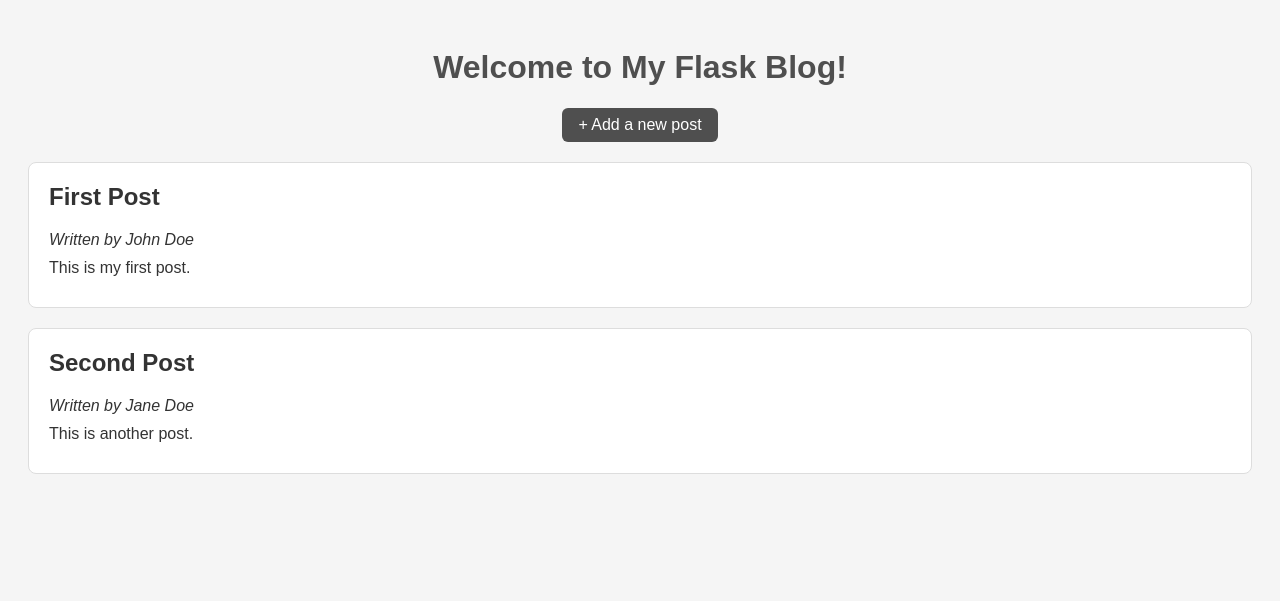
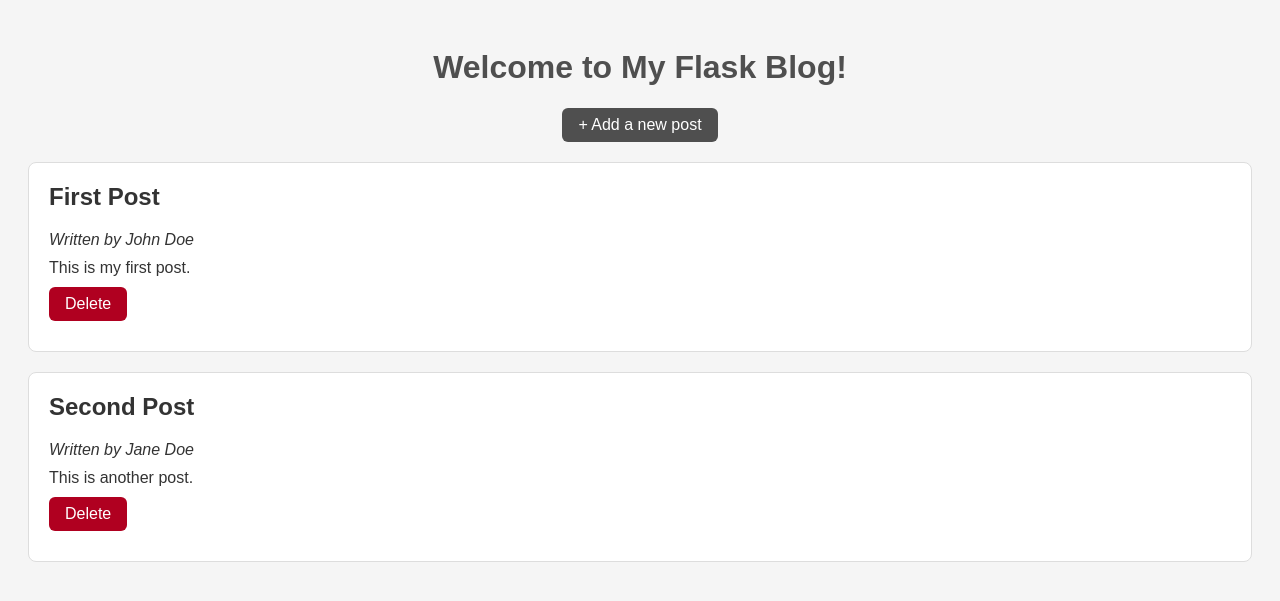
Before and after one commit to schemann/flask-blog, a Flask app: page / in a window 1280 px wide. Shown: the top 601 px of the page. Run offline with Flask 3, Linux system fonts and the light colour scheme.

Commit message:
delete route with a Delete button per post

```diff
--- a/app.py
+++ b/app.py
@@ -61,5 +61,16 @@ def add():
     return render_template('add.html')
 
 
+
+@app.route('/delete/<int:post_id>')
+def delete(post_id):
+    """Delete the blog post with this id and go back to the home page."""
+    blog_posts = load_posts()
+    remaining = [post for post in blog_posts if post["id"] != post_id]
+    if len(remaining) == len(blog_posts):
+        return "Post not found", 404
+    save_posts(remaining)
+    return redirect(url_for('index'))
+
 if __name__ == '__main__':
     app.run(host="0.0.0.0", port=5000, debug=True)
--- a/static/style.css
+++ b/static/style.css
@@ -75,3 +75,16 @@ h1 {
     color: #B00020;
     font-weight: bold;
 }
+
+.actions {
+    display: flex;
+    gap: 8px;
+}
+
+.button-danger {
+    background-color: #B00020;
+}
+
+.button-danger:hover {
+    background-color: #8A0019;
+}
--- a/templates/index.html
+++ b/templates/index.html
@@ -14,6 +14,10 @@
         <h2>{{ post.title }}</h2>
         <p><em>Written by {{ post.author }}</em></p>
         <p>{{ post.content }}</p>
+        <p class="actions">
+            <a class="button button-danger" href="{{ url_for('delete', post_id=post.id) }}"
+               onclick="return confirm('Delete this post?');">Delete</a>
+        </p>
     </div>
     {% else %}
     <p>No blog posts yet.</p>
```
